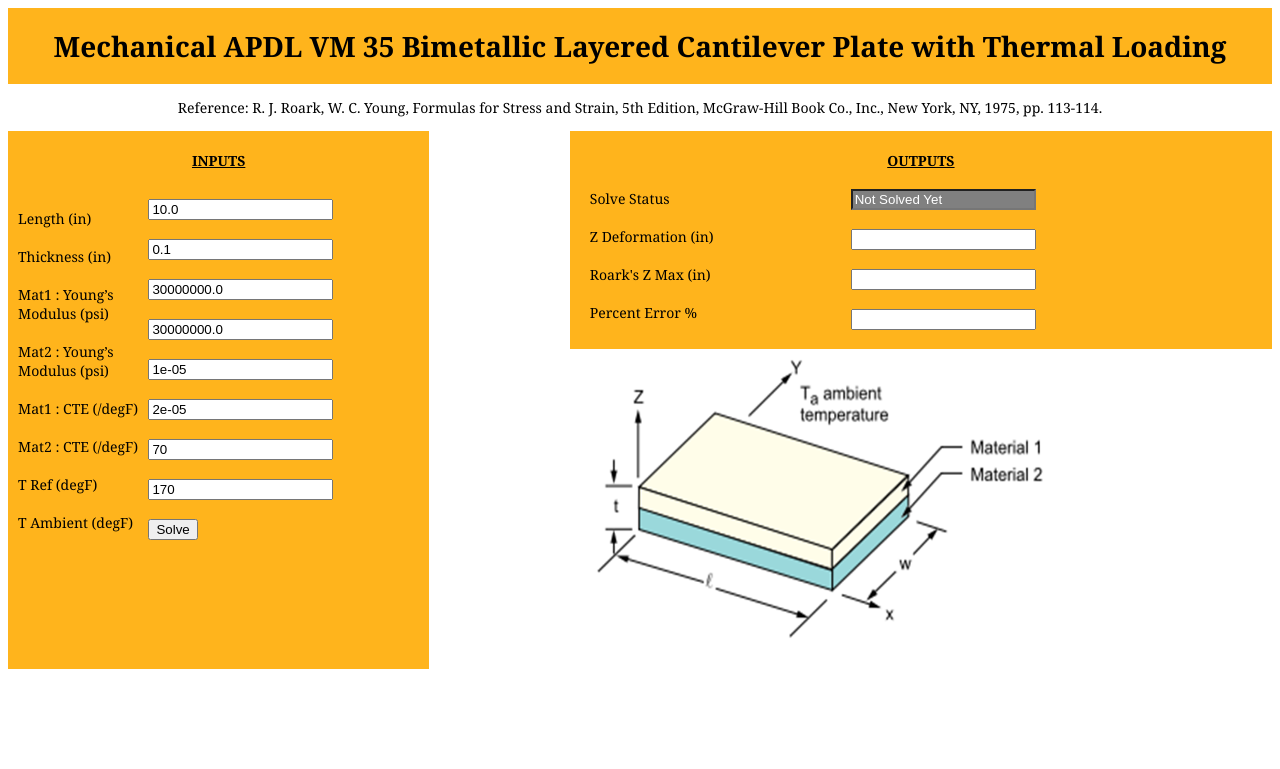
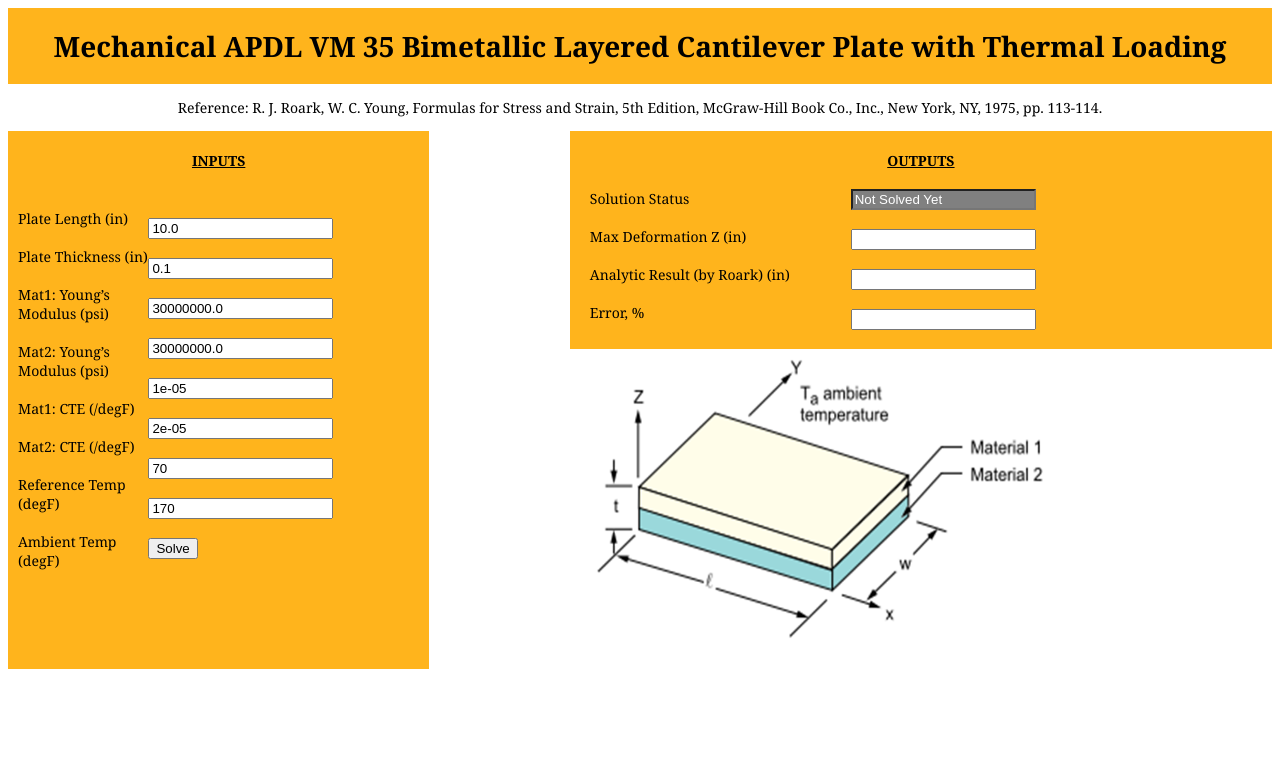
Before and after one commit to da-fedin/start_with_pymapdl, a Flask app: page / in a window 1280 px wide. Shown: the top 769 px of the page. Run offline with Flask 3, Linux system fonts and the light colour scheme.

Commit message:
before merge

```diff
--- a/app.py
+++ b/app.py
@@ -127,18 +127,17 @@ def calculator():
         )
 
         if not abs(usum) > 0.0:
+            # Set dummy solution error in case of no error
             solution_error = 0.000
 
         else:
+            # Get solution error in %
             solution_error = (
                 (solution_results[1] - analytic_value) / solution_results[1]
             ) * 100
 
+            # Round solution error to 3 decimal digits
             solution_error = round(solution_error, 3)
-
-            print("error is " + str(solution_error))
-
-        print("roarks is " + str(analytic_value))
 
     return render_template(
         template_name_or_list="index.html",
--- a/templates/index.html
+++ b/templates/index.html
@@ -4,7 +4,7 @@
 
 <head>
     <meta charset="UTF-8">
-    <title>APDL Webapp</title>
+    <title>Ansys VM35 Calculator</title>
 </head>
 
 <body>
@@ -36,19 +36,19 @@
         </div>
 
         <div class="Input-Names">
-            <label for="Length">Length (in) </label><br/><br/>
-            <label for="Thickness">Thickness (in) </label> <br/><br/>
-            <label for="mat1ex">Mat1 : Young’s Modulus (psi) </label> <br/><br/>
-            <label for="mat2ex">Mat2 : Young’s Modulus (psi) </label> <br/><br/>
-            <label for="mat1cte">Mat1 : CTE (/degF) </label> <br/><br/>
-            <label for="mat2cte">Mat2 : CTE (/degF) </label> <br/><br/>
-            <label for="tref">T Ref (degF) </label> <br/><br/>
-            <label for="tamb">T Ambient (degF) </label> <br/><br/>
+            <label for="Length">Plate Length (in) </label><br/><br/>
+            <label for="Thickness">Plate Thickness (in) </label> <br/><br/>
+            <label for="mat1ex">Mat1: Young’s Modulus (psi) </label> <br/><br/>
+            <label for="mat2ex">Mat2: Young’s Modulus (psi) </label> <br/><br/>
+            <label for="mat1cte">Mat1: CTE (/degF) </label> <br/><br/>
+            <label for="mat2cte">Mat2: CTE (/degF) </label> <br/><br/>
+            <label for="tref">Reference Temp (degF) </label> <br/><br/>
+            <label for="tamb">Ambient Temp (degF) </label> <br/><br/>
         </div>
 
         <div class="Input-Values">
             <form onsubmit='fetchData()' method="POST">
-                <div class="invisible"></div>
+                <br/>
                 <input type="number" step=0.01 id="Length" name="Length" value={{L2}} required> <br/><br/>
                 <input type="number" step=0.01 id="Thickness" name="Thickness" value={{t2}} required> <br/><br/>
                 <input type="number" step=0.01 id="mat1ex" name="mat1ex" value={{E21}} required> <br/><br/>
@@ -67,10 +67,10 @@
         </div>
 
         <div class="Output-Names">
-            <label for="SolveStatus">Solve Status </label> <br/><br/>
-            <label for="TotalDeformation">Z Deformation (in) </label> <br/><br/>
-            <label for="RoarksZmax">Roark's Z Max (in) </label> <br/><br/>
-            <label for="error">Percent Error %</label> <br/><br/>
+            <label for="SolveStatus">Solution Status </label> <br/><br/>
+            <label for="TotalDeformation">Max Deformation Z (in) </label> <br/><br/>
+            <label for="RoarksZmax">Analytic Result (by Roark)  (in) </label> <br/><br/>
+            <label for="error">Error, %</label> <br/><br/>
         </div>
 
         <div class="Output-Values">
```
